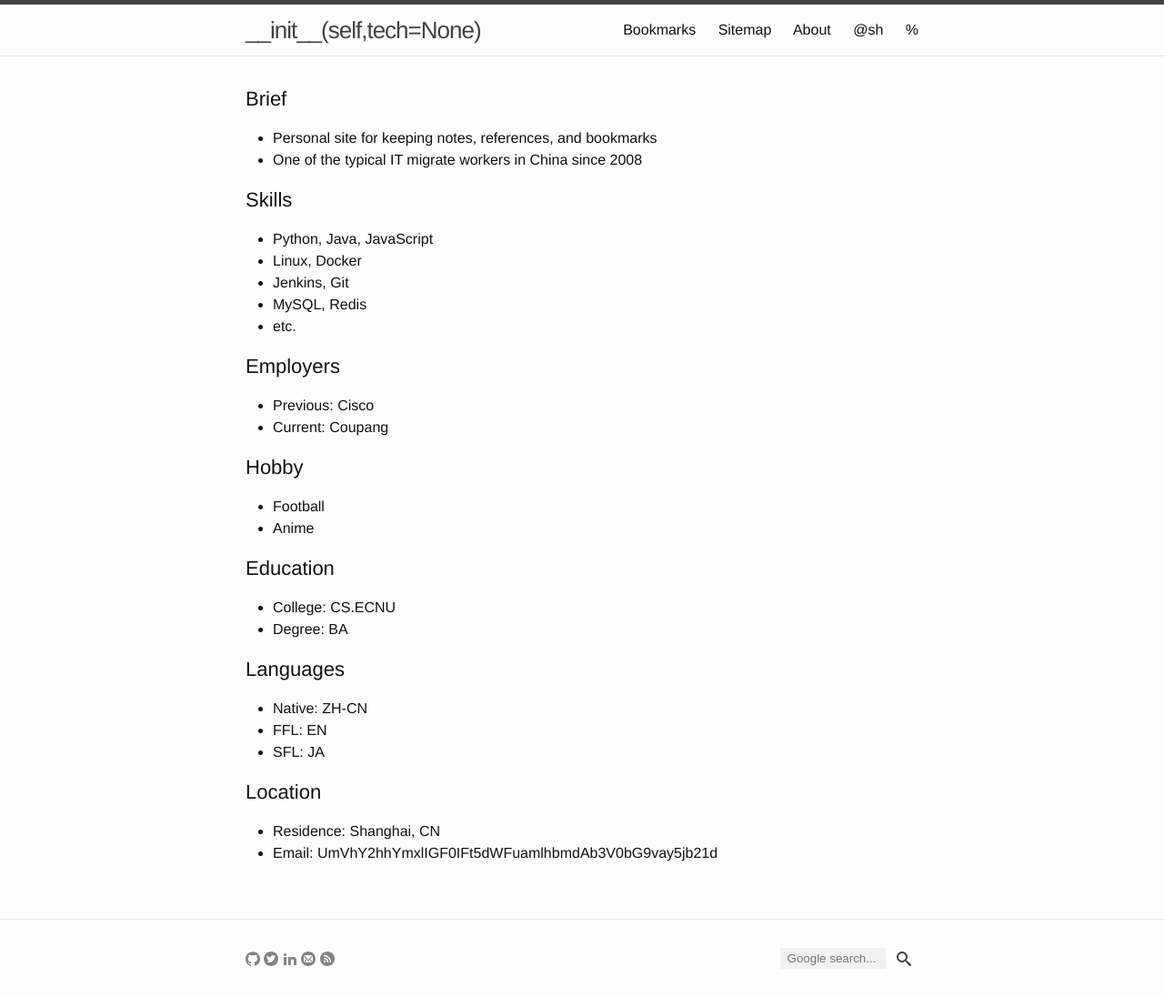
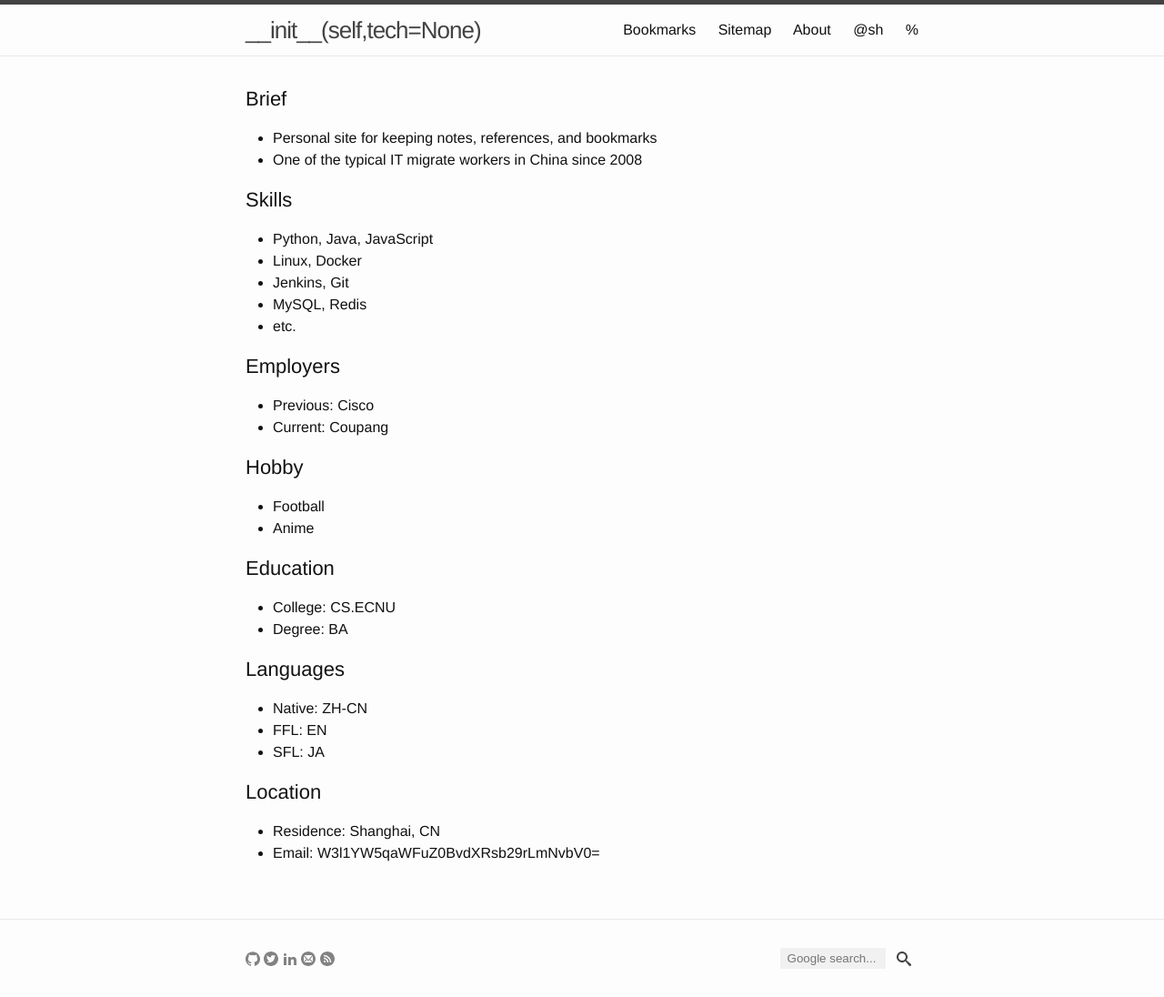
Before and after one commit to yuan-jiang/yuan-jiang.github.io, a Jekyll site: the page built from about.md, in a window 1280 px wide. Shown: the whole page at 91% size. Built offline with Jekyll 4.4.1, drawn with Linux system fonts in a browser that asks for light colours.

Commit message:
Update about.md

```diff
--- a/about.md
+++ b/about.md
@@ -34,4 +34,4 @@ permalink: /about/
 
 ## Location
 - Residence: Shanghai, CN
-- Email: UmVhY2hhYmxlIGF0IFt5dWFuamlhbmdAb3V0bG9vay5jb21d
+- Email: W3l1YW5qaWFuZ0BvdXRsb29rLmNvbV0=
```
